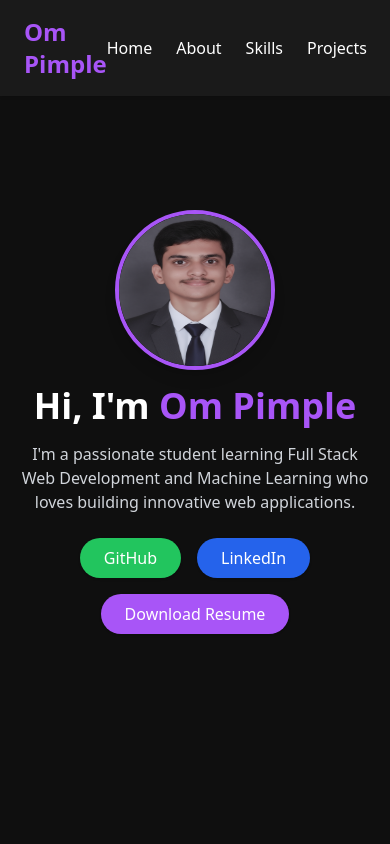
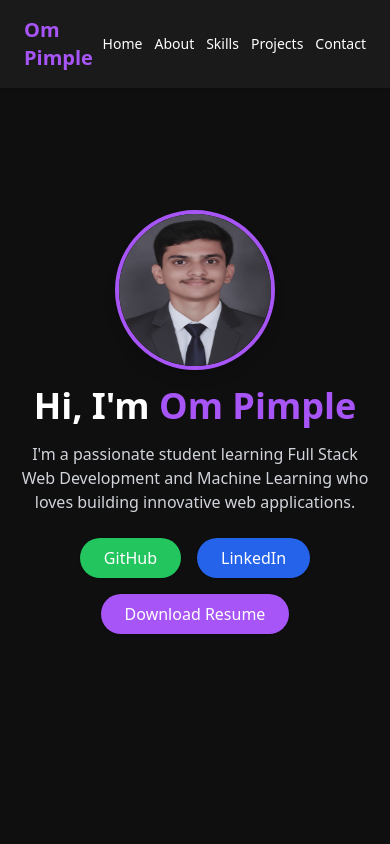
Before and after one commit to OmPimple26/My-Personal-Portfolio, a React (Vite) app: page / in a window 390 px wide. Shown: the top 844 px of the page. Built offline with nearby package versions, Linux system fonts and the light colour scheme.

Commit message:
Update Navbar.jsx and Projects.jsx

```diff
--- a/src/components/Navbar.jsx
+++ b/src/components/Navbar.jsx
@@ -5,15 +5,17 @@ const Navbar = () => {
   return (
     <nav className="fixed w-full bg-[#1a1a1a] text-white shadow z-50">
       <div className="container mx-auto flex justify-between items-center py-4 px-6">
-        <h1 className="text-2xl font-bold text-primary">Om Pimple</h1>
-        <ul className="flex space-x-6">
+        {/* <h1 className="text-2xl font-bold text-primary">Om Pimple</h1> */}
+        <h1 className="text-xl md:text-2xl font-bold text-primary">Om Pimple</h1>
+        {/* <ul className="flex space-x-6"> */}
+        <ul className="flex space-x-3 sm:space-x-4 md:space-x-6 text-sm sm:text-base md:text-lg">
           {["Home", "About", "Skills", "Projects", "Contact"].map((item) => (
             <li key={item}>
               <Link
                 to={item.toLowerCase()}
                 smooth={true}
                 duration={500}
-                className="cursor-pointer hover:text-primary"
+                className="cursor-pointer hover:text-primary transition-colors duration-200"
               >
                 {item}
               </Link>
--- a/src/components/Projects.jsx
+++ b/src/components/Projects.jsx
@@ -5,7 +5,7 @@ const Projects = () => {
   const projects = [
     {
       title: "Portfolio Website",
-      link: "#",
+      link: "https://ompimplepersonalportfolio.netlify.app/",
       desc: "My personal portfolio built with React + Tailwind.",
       img: "",
       className: "",
```
